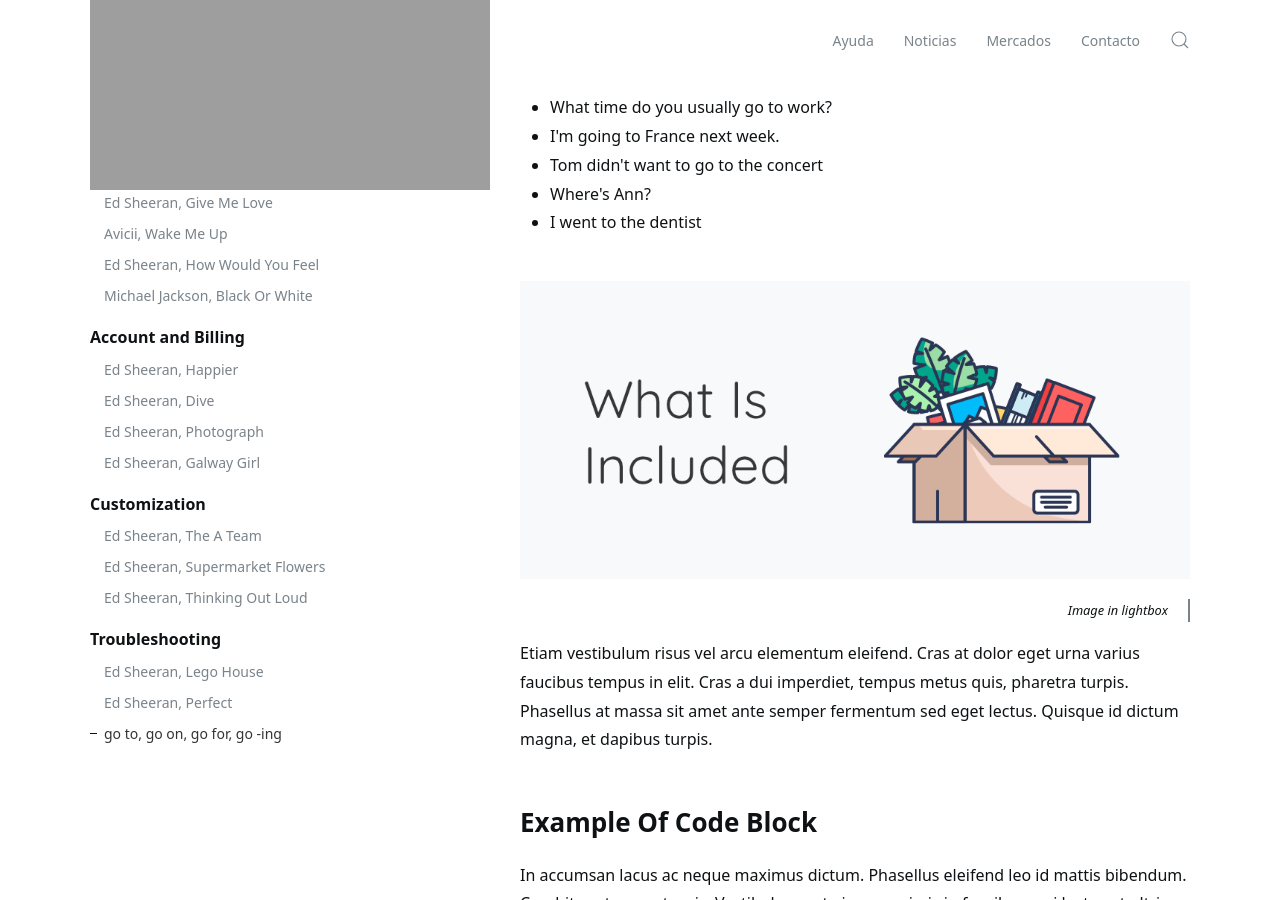
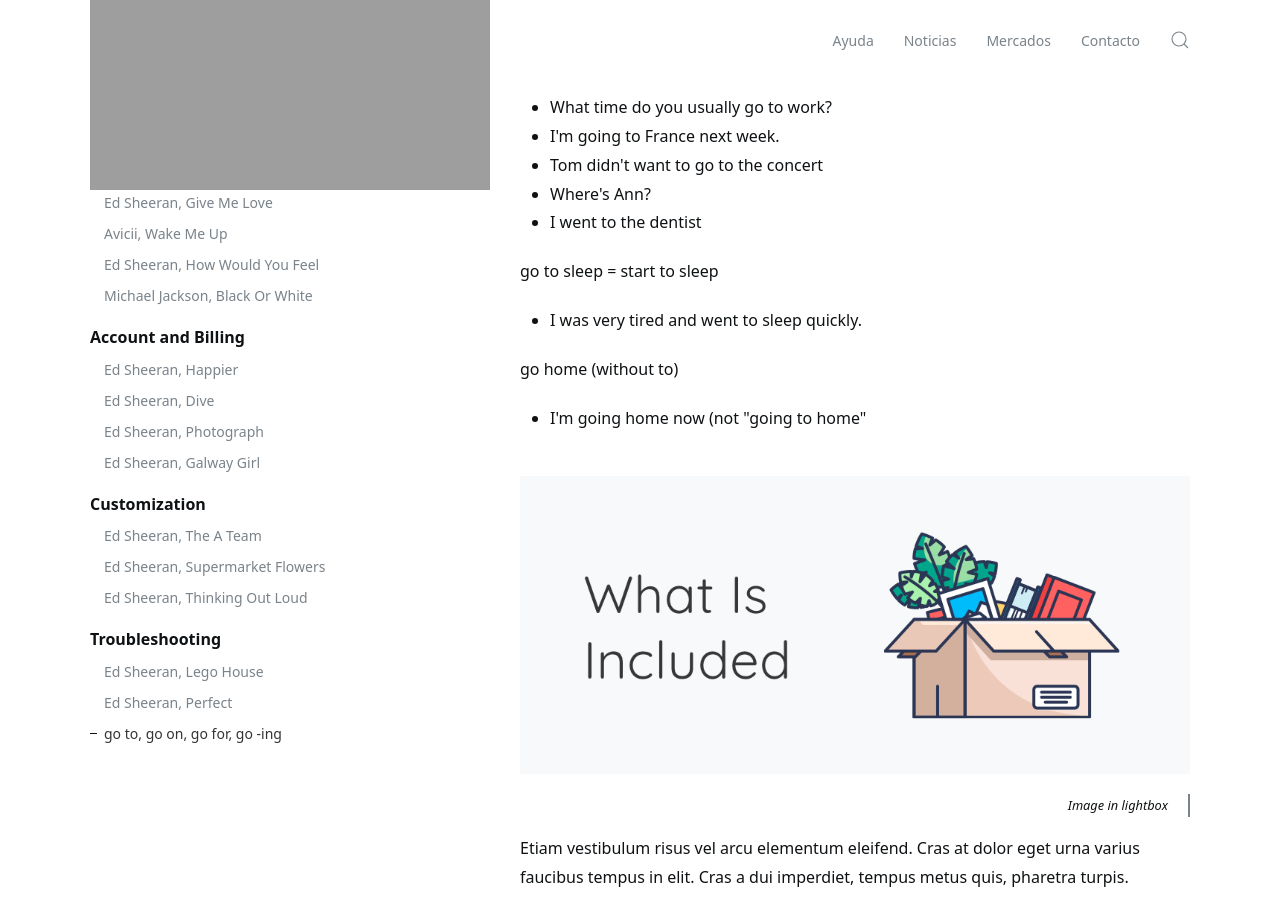
Before and after one commit to jelmii/jelmii.github.io, a Jekyll site: the page built from _docs/assets.md, in a window 1280 px wide and 900 px high, scrolled down 734 px. Built offline with Jekyll 4.4.1, drawn with Linux system fonts in a browser that asks for light colours.

Commit message:
Update assets.md

```diff
--- a/_docs/assets.md
+++ b/_docs/assets.md
@@ -24,8 +24,17 @@ go to work | go to London | go to a concert etc.
   <li>Tom didn't want to go to the concert</li>
   <li>Where's Ann?</li>
   <li>I went to the dentist</li>
+  </ul>
 
-</ul>
+  go to sleep = start to sleep
+  <ul>
+  <li>I was very tired and went to sleep quickly.</li>
+  </ul>
+   go home (without to)
+  <ul>
+  <li>I'm going home now (not "going to home"</li>
+  </ul>
+
 
 {% include image.html img="image1.png" style="wide" lightbox="true" alt="Alt for image" caption="Image in lightbox" %}
 
```
